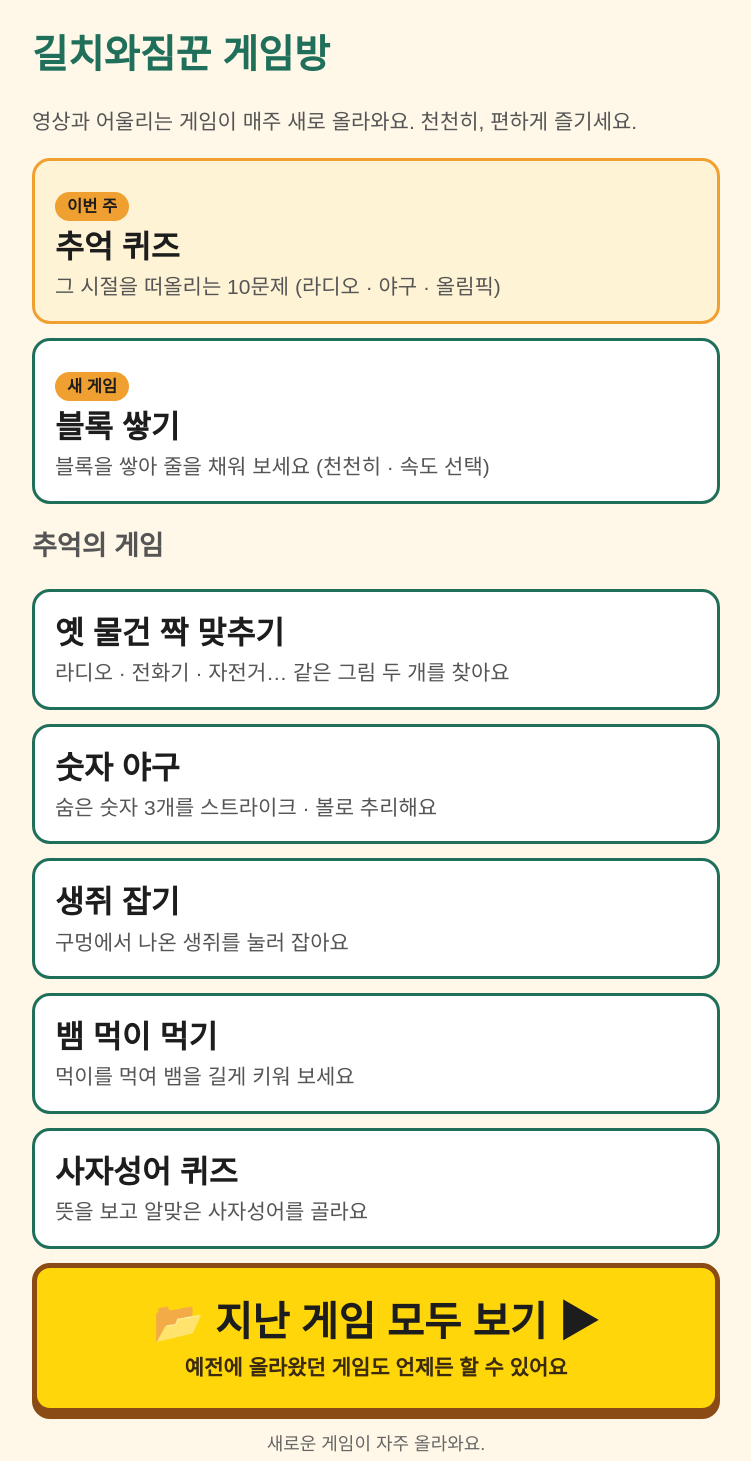
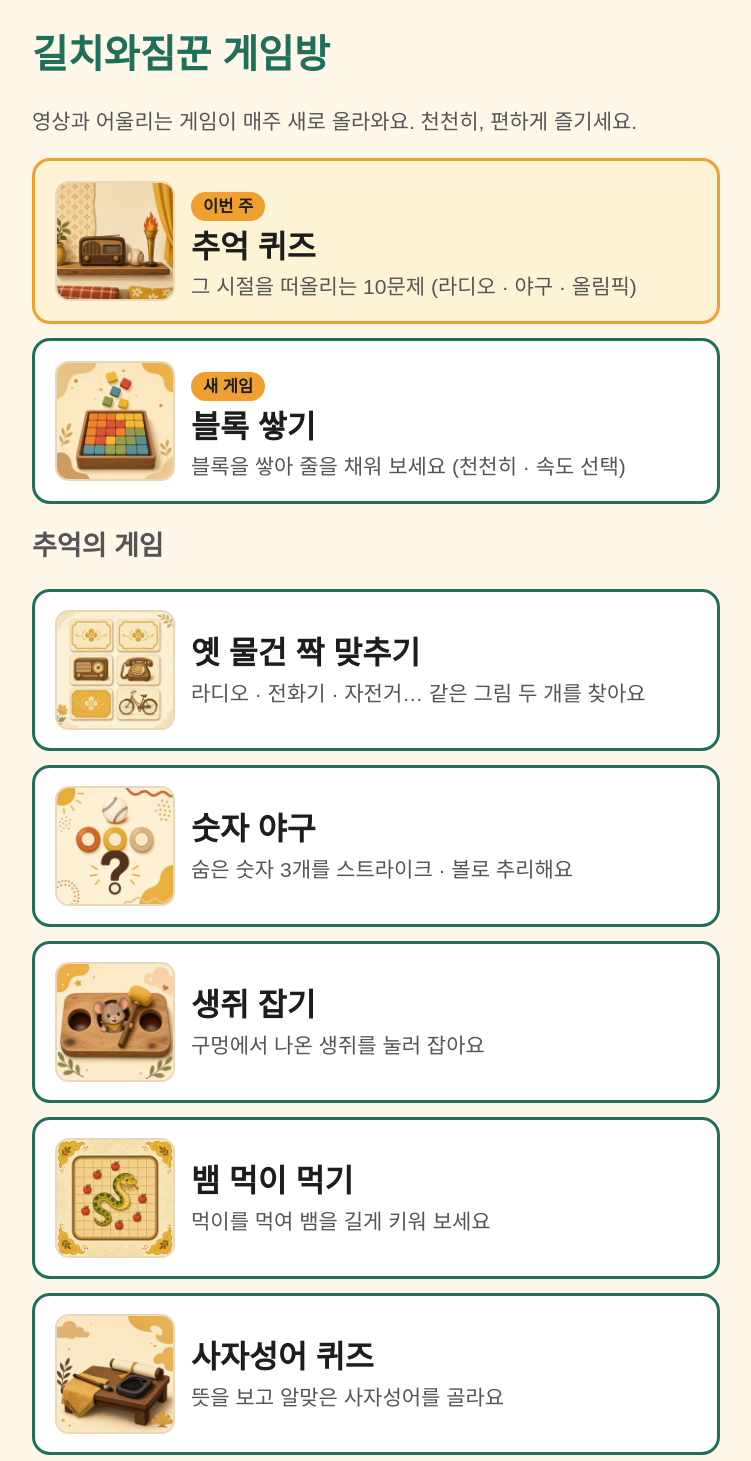
Before and after one commit to 7cipark/gilchi-game, a plain HTML site: page index.html in a window 1280 px wide. Shown: the top 1461 px of the page, without its empty margins (264-1015 px from the left). Drawn offline with Linux system fonts and the light colour scheme.

Commit message:
게임방 카드에 게임 대표 그림 썸네일 추가
Co-Authored-By: Claude Sonnet 5.5 <noreply@anthropic.com>

```diff
--- a/index.html
+++ b/index.html
@@ -7,17 +7,18 @@
 .card{display:block;background:#fff;border:3px solid var(--main);border-radius:18px;padding:18px 20px;margin:14px 0;text-decoration:none;color:inherit}
 .card.now{border-color:var(--accent);background:#fff3d6}.tag{display:inline-block;font-size:.55em;background:var(--accent);color:#1d1d1d;border-radius:20px;padding:2px 12px;font-weight:700}
 .t{font-weight:700;font-size:1.05em}.d{font-size:.7em;color:#555}.small{font-size:.6em;color:#666;text-align:center}
+.card{display:flex;align-items:center;gap:16px}.card .th{width:120px;height:120px;border-radius:14px;flex:none;object-fit:cover;border:2px solid #e8d7b8}.card .tx{flex:1;min-width:0}
 </style></head><body><div class="wrap">
 <h1>길치와짐꾼 게임방</h1>
 <p class="d">영상과 어울리는 게임이 매주 새로 올라와요. 천천히, 편하게 즐기세요.</p>
-<a class="card now" href="w01_memory/index.html"><span class="tag">이번 주</span><div class="t">추억 퀴즈</div><div class="d">그 시절을 떠올리는 10문제 (라디오 · 야구 · 올림픽)</div></a>
-<a class="card" href="blocks/index.html"><span class="tag">새 게임</span><div class="t">블록 쌓기</div><div class="d">블록을 쌓아 줄을 채워 보세요 (천천히 · 속도 선택)</div></a>
+<a class="card now" href="w01_memory/index.html"><img class="th" src="w01_memory/thumb.jpg" alt=""><div class="tx"><span class="tag">이번 주</span><div class="t">추억 퀴즈</div><div class="d">그 시절을 떠올리는 10문제 (라디오 · 야구 · 올림픽)</div></div></a>
+<a class="card" href="blocks/index.html"><img class="th" src="blocks/thumb.jpg" alt=""><div class="tx"><span class="tag">새 게임</span><div class="t">블록 쌓기</div><div class="d">블록을 쌓아 줄을 채워 보세요 (천천히 · 속도 선택)</div></div></a>
 <h2 style="font-size:.9em;color:#555">추억의 게임</h2>
-<a class="card" href="match/index.html"><div class="t">옛 물건 짝 맞추기</div><div class="d">라디오 · 전화기 · 자전거… 같은 그림 두 개를 찾아요</div></a>
-<a class="card" href="baseball/index.html"><div class="t">숫자 야구</div><div class="d">숨은 숫자 3개를 스트라이크 · 볼로 추리해요</div></a>
-<a class="card" href="mole/index.html"><div class="t">생쥐 잡기</div><div class="d">구멍에서 나온 생쥐를 눌러 잡아요</div></a>
-<a class="card" href="snake/index.html"><div class="t">뱀 먹이 먹기</div><div class="d">먹이를 먹여 뱀을 길게 키워 보세요</div></a>
-<a class="card" href="idiom/index.html"><div class="t">사자성어 퀴즈</div><div class="d">뜻을 보고 알맞은 사자성어를 골라요</div></a>
+<a class="card" href="match/index.html"><img class="th" src="match/thumb.jpg" alt=""><div class="tx"><div class="t">옛 물건 짝 맞추기</div><div class="d">라디오 · 전화기 · 자전거… 같은 그림 두 개를 찾아요</div></div></a>
+<a class="card" href="baseball/index.html"><img class="th" src="baseball/thumb.jpg" alt=""><div class="tx"><div class="t">숫자 야구</div><div class="d">숨은 숫자 3개를 스트라이크 · 볼로 추리해요</div></div></a>
+<a class="card" href="mole/index.html"><img class="th" src="mole/thumb.jpg" alt=""><div class="tx"><div class="t">생쥐 잡기</div><div class="d">구멍에서 나온 생쥐를 눌러 잡아요</div></div></a>
+<a class="card" href="snake/index.html"><img class="th" src="snake/thumb.jpg" alt=""><div class="tx"><div class="t">뱀 먹이 먹기</div><div class="d">먹이를 먹여 뱀을 길게 키워 보세요</div></div></a>
+<a class="card" href="idiom/index.html"><img class="th" src="idiom/thumb.jpg" alt=""><div class="tx"><div class="t">사자성어 퀴즈</div><div class="d">뜻을 보고 알맞은 사자성어를 골라요</div></div></a>
 <a class="card" href="archive/index.html" style="text-align:center;background:#ffd60a;border:5px solid #8a4b14;box-shadow:0 6px 0 #8a4b14;padding:24px 20px"><div class="t" style="font-size:1.35em;color:#1d1d1d">📂 지난 게임 모두 보기 ▶</div><div class="d" style="color:#3a2a10;font-weight:700">예전에 올라왔던 게임도 언제든 할 수 있어요</div></a>
 <p class="small">새로운 게임이 자주 올라와요.</p>
 </div><script data-goatcounter="https://gilchi-game.goatcounter.com/count" async src="//gc.zgo.at/count.js"></script></body></html>
```
Also changed, not shown: baseball/thumb.jpg (added), blocks/thumb.jpg (added), idiom/thumb.jpg (added), match/thumb.jpg (added), mole/thumb.jpg (added), snake/thumb.jpg (added), w01_memory/thumb.jpg (added), 1 other file.
